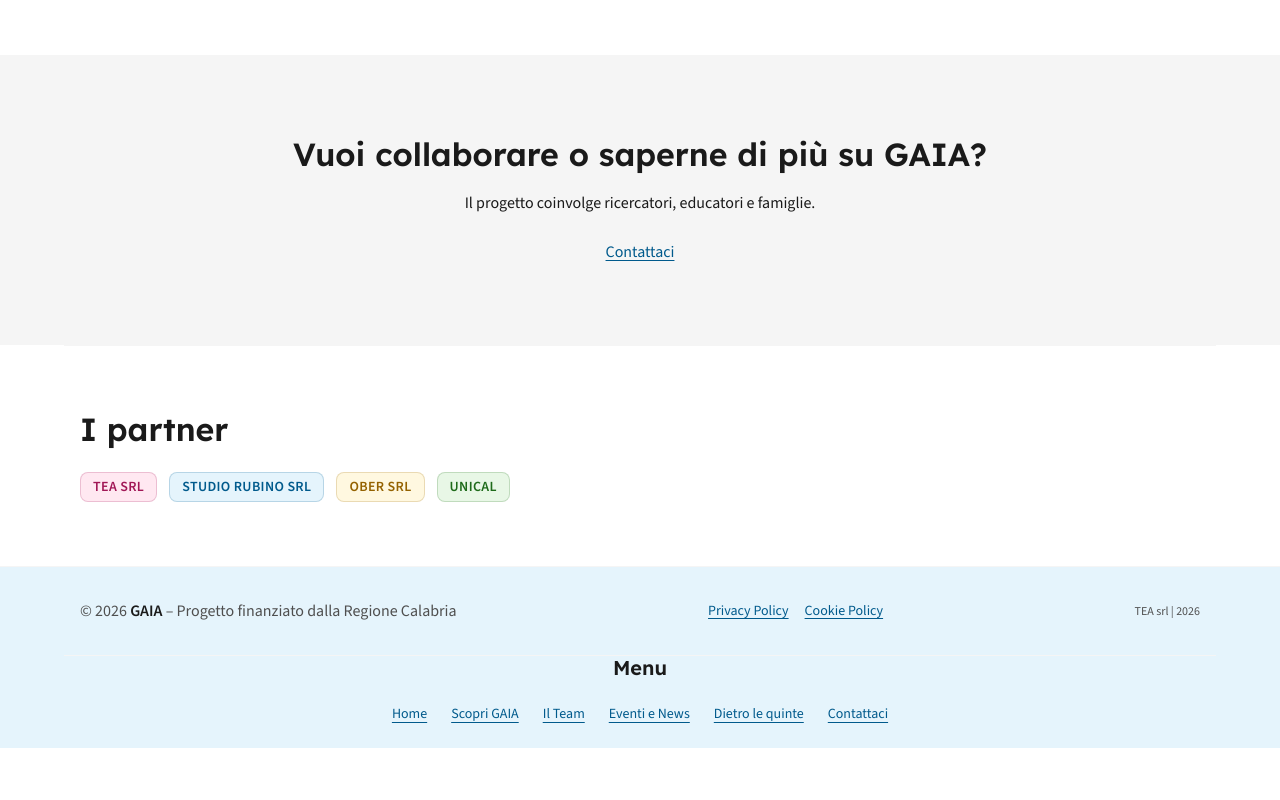
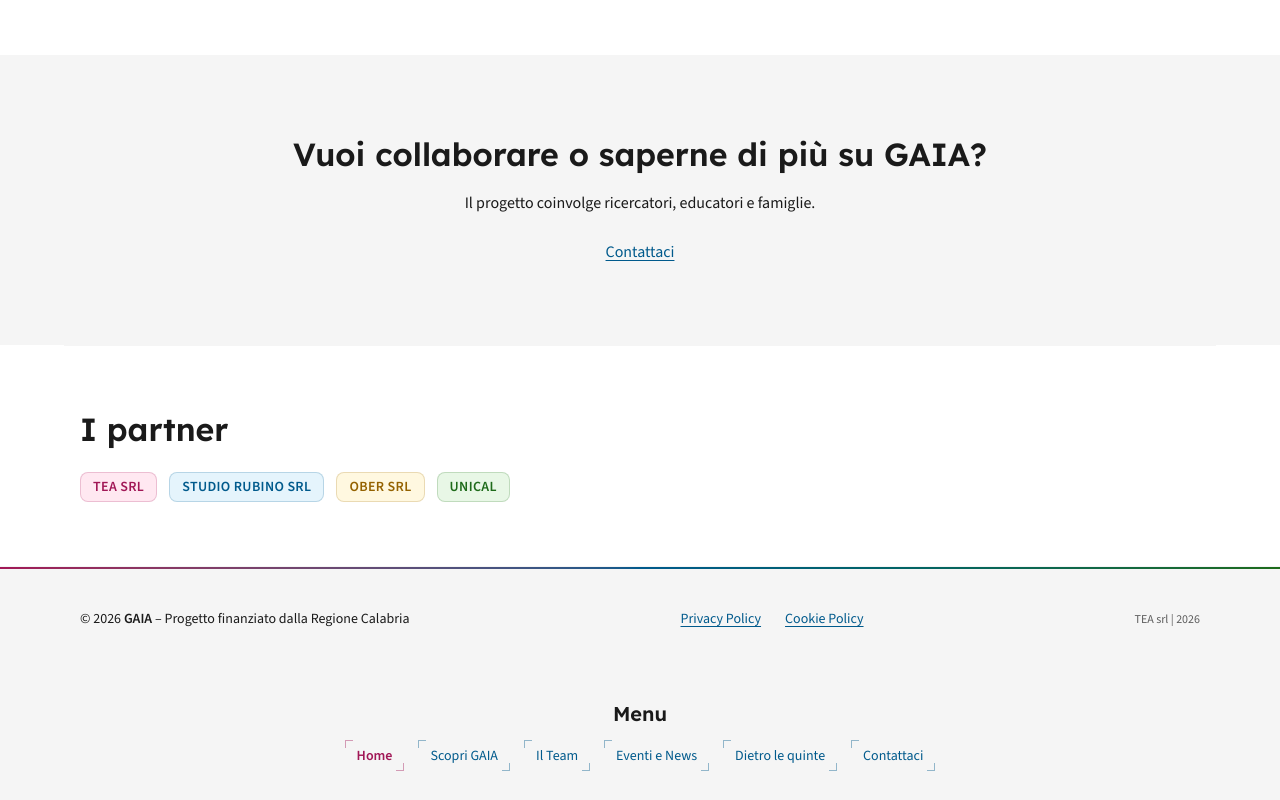
Before and after one commit to LauraCorrado/gaia-game, a React (Vite) app: page / in a window 1280 px wide. Shown: the part 1123-1923 px from the top of the page. Before the commit the page ends 1871 px from the top, so only its background shows below. Built offline with nearby package versions, Linux system fonts and the light colour scheme.

Commit message:
style(Footer.tsx): migliorato layout e styling del footer

```diff
--- a/src/components/shared/Footer.tsx
+++ b/src/components/shared/Footer.tsx
@@ -5,47 +5,56 @@ export default function Footer() {
   const year = new Date().getFullYear();
 
   return (
-    <footer className="bg-lm-bg-blue dark:bg-dm-bg-secondary border-t border-lm-bg-secondary dark:border-dm-bg-secondary mt-auto">
-      <div className="max-w-6xl mx-auto px-4 py-8 flex flex-col md:flex-row items-center justify-between gap-4 text-sm text-lm-text-secondary dark:text-dm-text-secondary">
-        <p className="text-sm md:text-base">
-          © {year}{" "}
-          <span className="font-semibold text-lm-text-primary dark:text-dm-text-primary">
-            {" "}
-            GAIA
-          </span>{" "}
-          – Progetto finanziato dalla Regione Calabria
+    <footer className="mt-auto bg-lm-bg-secondary dark:bg-dm-bg-secondary border-t border-lm-bg-secondary dark:border-dm-bg-secondary">
+      <div className="h-0.5 w-full bg-linear-to-r from-lm-pink via-lm-blue to-lm-green" />
+
+      <div className="max-w-6xl mx-auto px-4 py-10 flex flex-col md:flex-row items-center justify-between gap-6 text-sm">
+        <p>
+          © {year} <span className="font-semibold">GAIA</span> – Progetto
+          finanziato dalla Regione Calabria
         </p>
 
-        <nav aria-label="Link legali" className="flex gap-4">
-          <NavLink
-            to="/privacy-policy"
-            className="hover:text-lm-text-primary dark:hover:text-dm-text-primary transition-colors"
-          >
-            Privacy Policy
-          </NavLink>
-          <NavLink
-            to="/cookie-policy"
-            className="hover:text-lm-text-primary dark:hover:text-dm-text-primary transition-colors"
-          >
-            Cookie Policy
-          </NavLink>
+        <nav className="flex gap-6">
+          <NavLink to="/privacy-policy">Privacy Policy</NavLink>
+          <NavLink to="/cookie-policy">Cookie Policy</NavLink>
         </nav>
 
-        <p className="text-xs">TEA srl | {year}</p>
+        <p className="text-xs opacity-70">TEA srl | {year}</p>
       </div>
-      <div className="max-w-6xl mx-auto px-4 text-lm-text-secondary dark:text-dm-text-secondary border-t border-lm-bg-secondary dark:border-dm-bg-secondary">
-        <nav aria-label="Navigazione footer">
-          <h4 className="text-center text-lm-text-primary dark:text-dm-text-primary">Menu</h4>
-          <ul className="flex flex-wrap gap-x-6 gap-y-2 justify-center md:display-block text-sm py-6">
+
+      <div className="max-w-6xl mx-auto px-4 border-t border-lm-bg-secondary dark:border-dm-bg-secondary py-8">
+        <h4 className="text-center font-semibold mb-4">Menu</h4>
+
+        <ul className="flex flex-wrap justify-center gap-3">
           {navLinks.map(({ to, label }) => (
             <li key={to}>
-                <NavLink to={to} className="hover:underline underline-offset-4">
-                  {label}
+
+              <NavLink
+                to={to}
+                className={({ isActive }) =>
+                  `
+    relative px-3 py-1.5 rounded-md text-sm transition-all duration-200
+
+    no-underline border border-transparent
+    hover:text-lm-pink dark:hover:text-dm-pink
+
+    focus-visible:outline-none focus-visible:ring-2 focus-visible:ring-lm-blue/40
+
+    ${isActive ? "text-lm-pink font-bold dark:text-dm-pink" : ""}
+    `
+                }
+              >
+                <span className="relative z-10">{label}</span>
+
+                {/* accent underline */}
+                <span className="absolute inset-0 pointer-events-none">
+                  <span className="absolute top-0 left-0 w-2 h-2 border-t border-l border-current opacity-40" />
+                  <span className="absolute bottom-0 right-0 w-2 h-2 border-b border-r border-current opacity-40" />
+                </span>
               </NavLink>
             </li>
           ))}
         </ul>
-        </nav>
       </div>
     </footer>
   );
```
Lines whose indentation alone changed are shown as unchanged.
